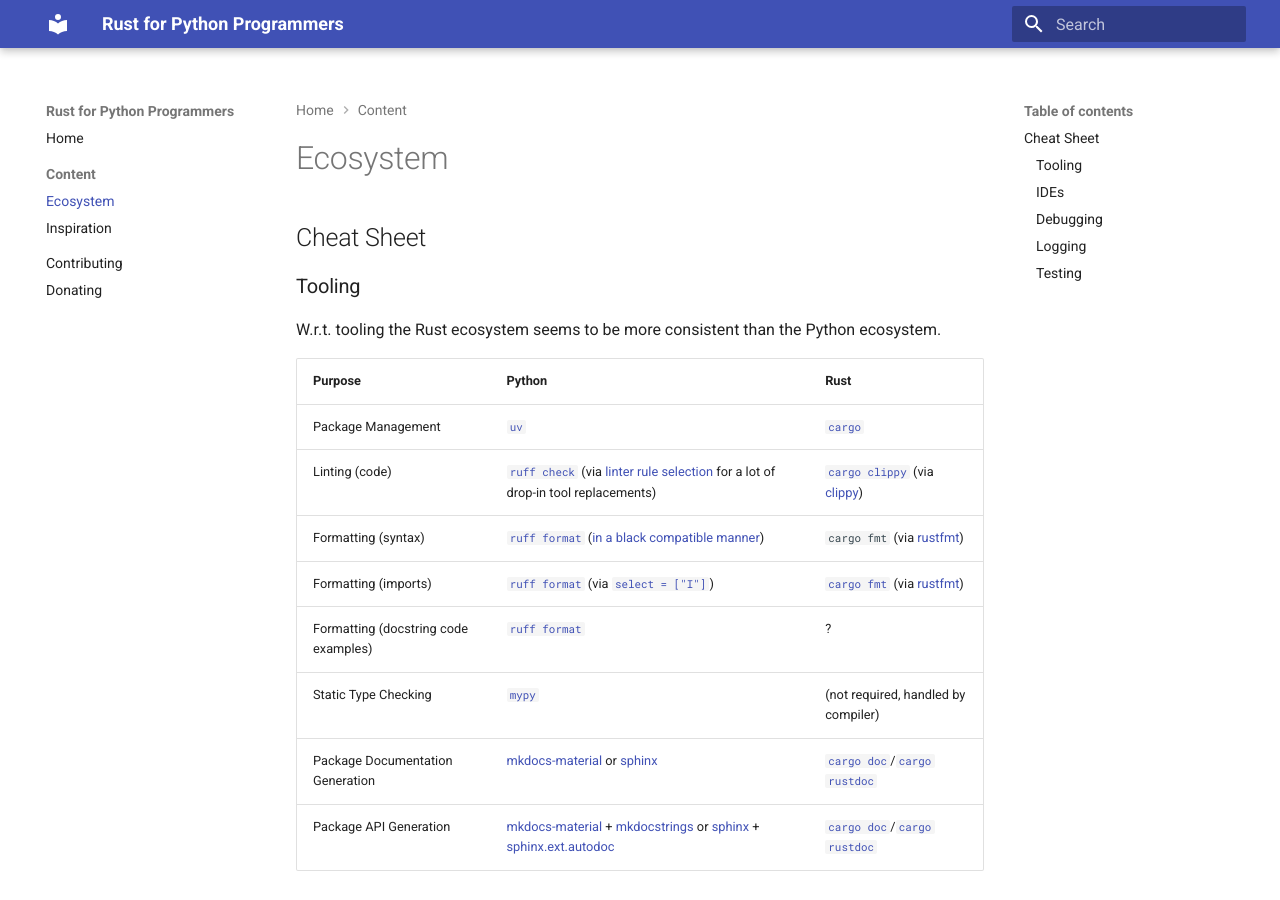
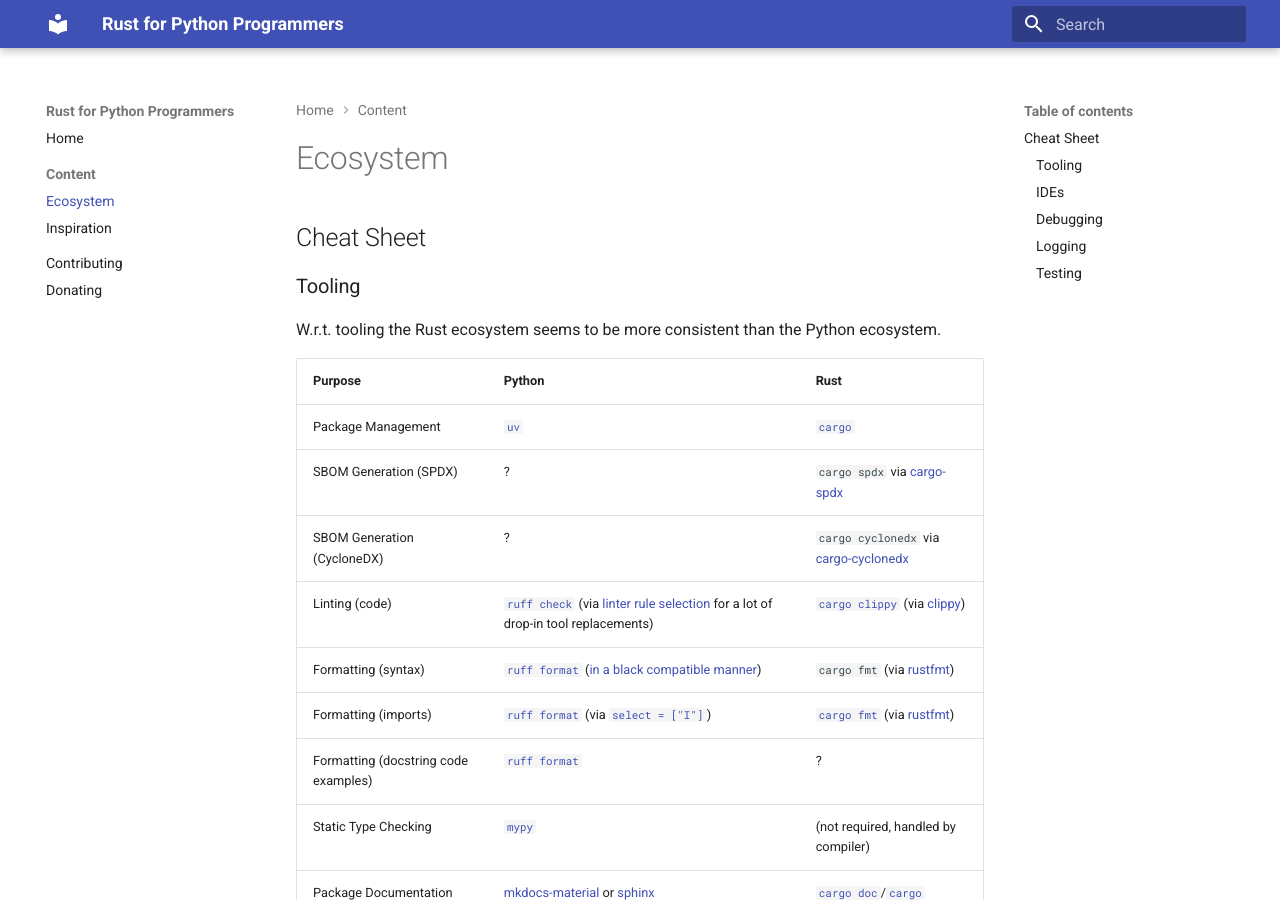
Before and after one commit to fkromer/r4py, an MkDocs documentation site: the page built from docs/ecosystem.md, in a window 1280 px wide and 900 px high. Built offline with MkDocs 1.6.1 and Material for MkDocs 9.7.7, drawn with Linux system fonts in a browser that asks for light colours.

Commit message:
cheat sheet: add rust sbom exts

```diff
--- a/docs/ecosystem.md
+++ b/docs/ecosystem.md
@@ -9,6 +9,8 @@
 | Purpose | Python | Rust |
 | ------- | ------ | ---- |
 | Package Management | [`uv`](https://github.com/astral-sh/uv) | [`cargo`](https://github.com/rust-lang/cargo) |
+| SBOM Generation (SPDX) | ? | `cargo spdx` via [cargo-spdx](https://github.com/alilleybrinker/cargo-spdx) |
+| SBOM Generation (CycloneDX) | ? | `cargo cyclonedx` via [cargo-cyclonedx](https://github.com/CycloneDX/cyclonedx-rust-cargo/blob/main/cargo-cyclonedx/README.md) |
 | Linting (code) | [`ruff check`](https://docs.astral.sh/ruff/linter/#ruff-check) (via [linter rule selection](https://docs.astral.sh/ruff/linter/) for a lot of drop-in tool replacements) | [`cargo clippy`](https://doc.rust-lang.org/clippy/usage.html#cargo-subcommand) (via [clippy](https://github.com/rust-lang/rust-clippy)) |
 | Formatting (syntax) | [`ruff format`](https://docs.astral.sh/ruff/formatter/) ([in a black compatible manner](https://docs.astral.sh/ruff/formatter/#black-compatibility)) | `cargo fmt` (via [rustfmt](https://github.com/rust-lang/rustfmt)) |
 | Formatting (imports) | [`ruff format`](https://github.com/astral-sh/ruff) (via [`select = ["I"]`](https://docs.astral.sh/ruff/rules/#isort-i)) | [`cargo fmt`](https://github.com/rust-lang/rustfmt) (via [rustfmt](https://github.com/rust-lang/rustfmt)) |
```
